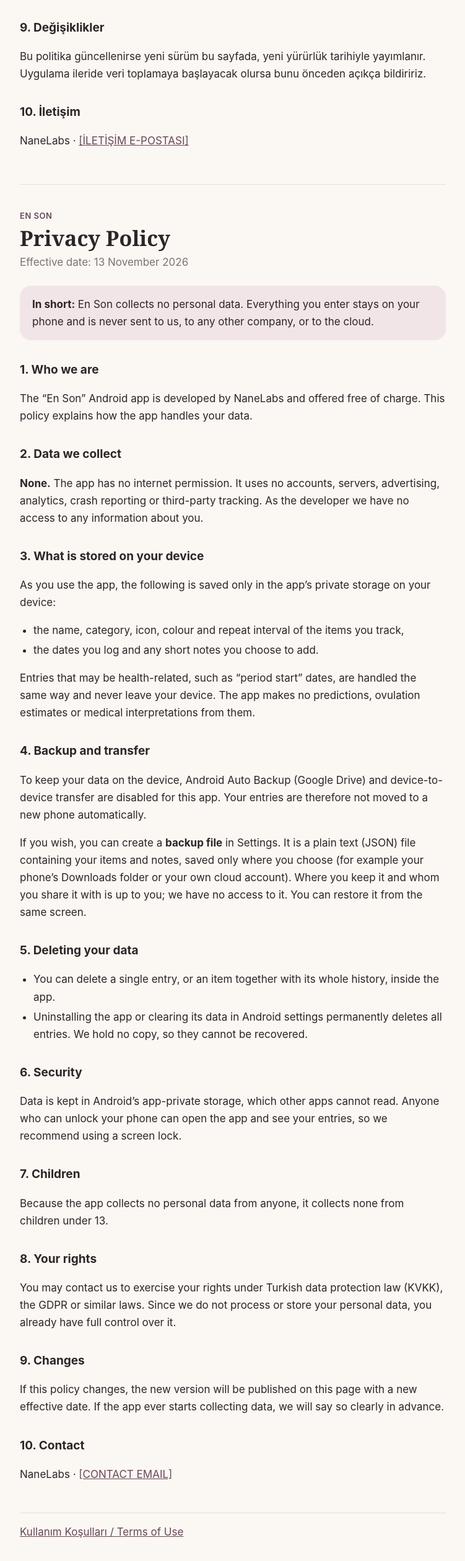
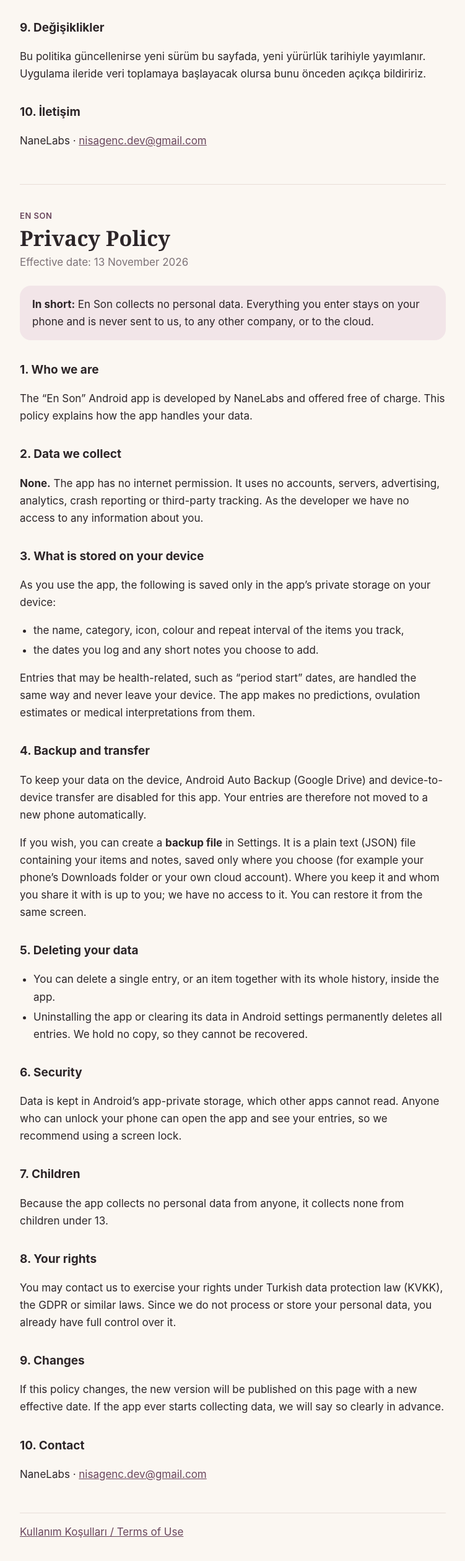
Before and after one commit to gencnis/en_son, a plain HTML site: page docs/privacy.html in a window 1280 px wide. Shown: the part 1853-4372 px from the top of the page at 62% size, without its empty margins (264-1015 px from the left). Drawn offline with Linux system fonts and the light colour scheme.

Commit message:
docs: add public contact email
Co-Authored-By: Claude Opus 5.5 <noreply@anthropic.com>

```diff
--- a/docs/privacy.html
+++ b/docs/privacy.html
@@ -91,7 +91,7 @@
 </p>
 
 <h2>10. İletişim</h2>
-<p>NaneLabs · <a href="mailto:[İLETİŞİM E-POSTASI]">[İLETİŞİM E-POSTASI]</a></p>
+<p>NaneLabs · <a href="mailto:nisagenc.dev@gmail.com">nisagenc.dev@gmail.com</a></p>
 
 <hr id="en">
 
@@ -176,7 +176,7 @@
 </p>
 
 <h2>10. Contact</h2>
-<p>NaneLabs · <a href="mailto:[CONTACT EMAIL]">[CONTACT EMAIL]</a></p>
+<p>NaneLabs · <a href="mailto:nisagenc.dev@gmail.com">nisagenc.dev@gmail.com</a></p>
 
 <p class="links"><a href="terms.html">Kullanım Koşulları / Terms of Use</a></p>
 </main>
```
Also changed, not shown: docs/terms.html (+2 -2 lines), 1 other file.
